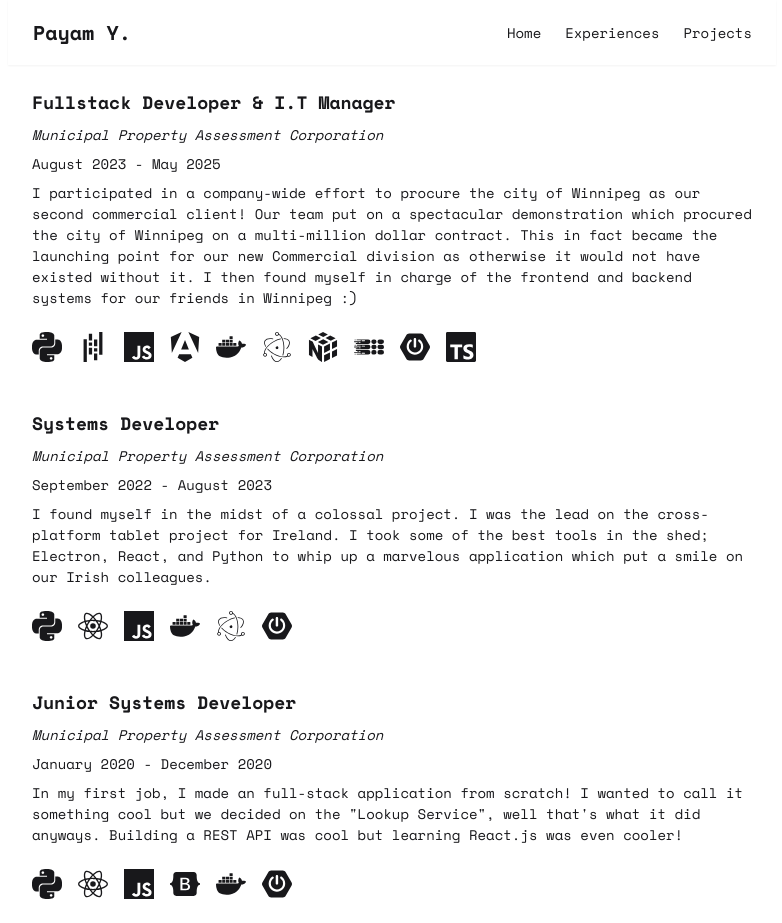
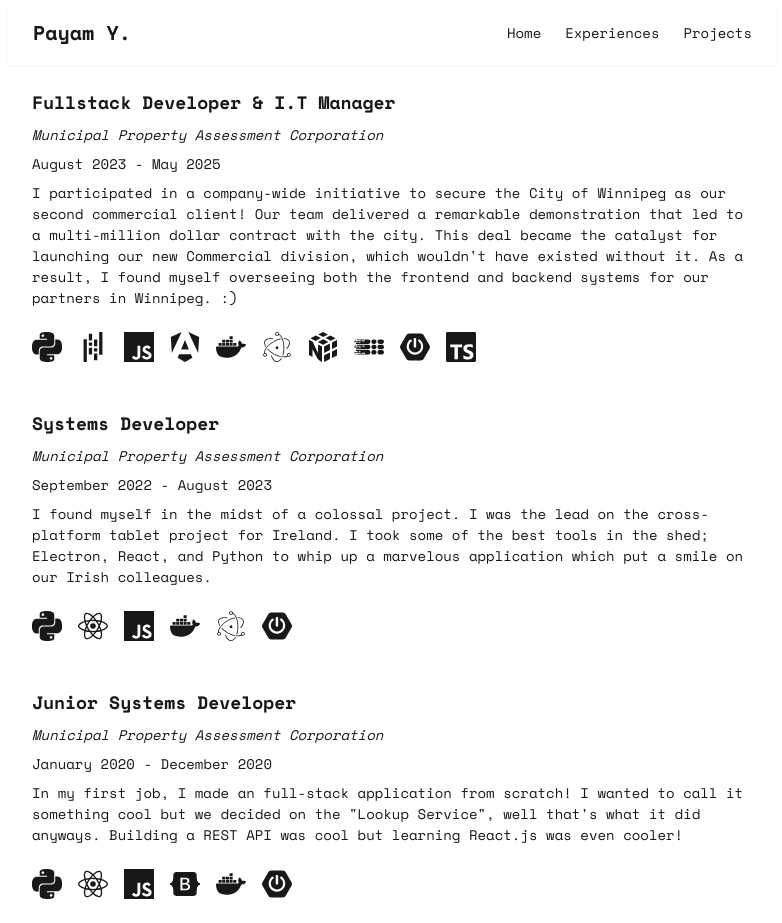
Before and after one commit to payamyek/portfolio-2024, a Next.js app: page /experiences in a window 1280 px wide. Shown: the whole page, without its empty margins (248-1030 px from the left). Built offline with nearby package versions, Linux system fonts and the light colour scheme.

Commit message:
fix: grammar

```diff
--- a/app/experiences/page.tsx
+++ b/app/experiences/page.tsx
@@ -29,11 +29,10 @@ const experiences: Array<ExperienceInterface> = [
     endDate: new Date(2025, 4),
     jobTitle: 'Fullstack Developer & I.T Manager',
     jobDescription: `
-      I participated in a company-wide effort to procure the city of Winnipeg as our second commercial client!
-      Our team put on a spectacular demonstration which procured the city of Winnipeg on a multi-million dollar contract.
-      This in fact became the launching point for our new Commercial division as otherwise it would not have existed without it.
-
-     I then found myself in charge of the frontend and backend systems for our friends in Winnipeg :)
+     I participated in a company-wide initiative to secure the City of Winnipeg as our second commercial client!
+     Our team delivered a remarkable demonstration that led to a multi-million dollar contract with the city.
+     This deal became the catalyst for launching our new Commercial division, which wouldn't have existed without it.
+     As a result, I found myself overseeing both the frontend and backend systems for our partners in Winnipeg. :)
     `,
     company: 'Municipal Property Assessment Corporation',
     technologies: [
```
